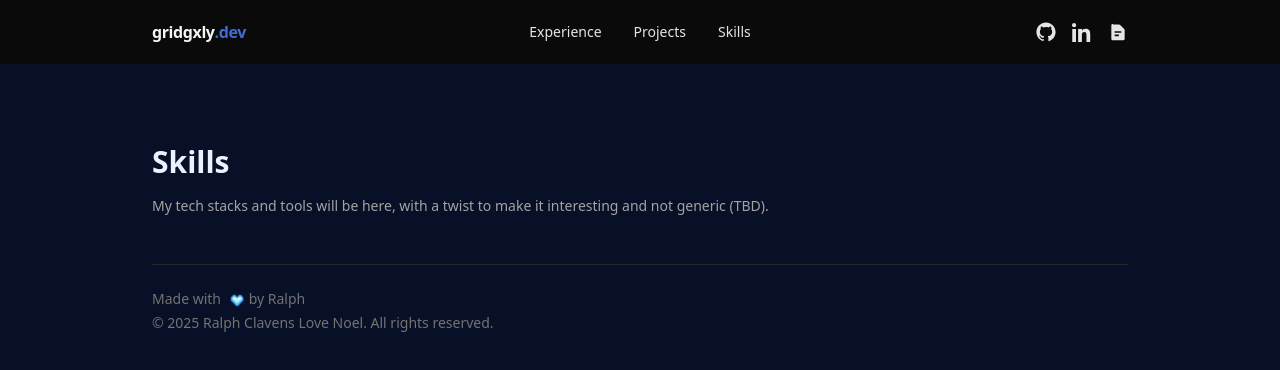
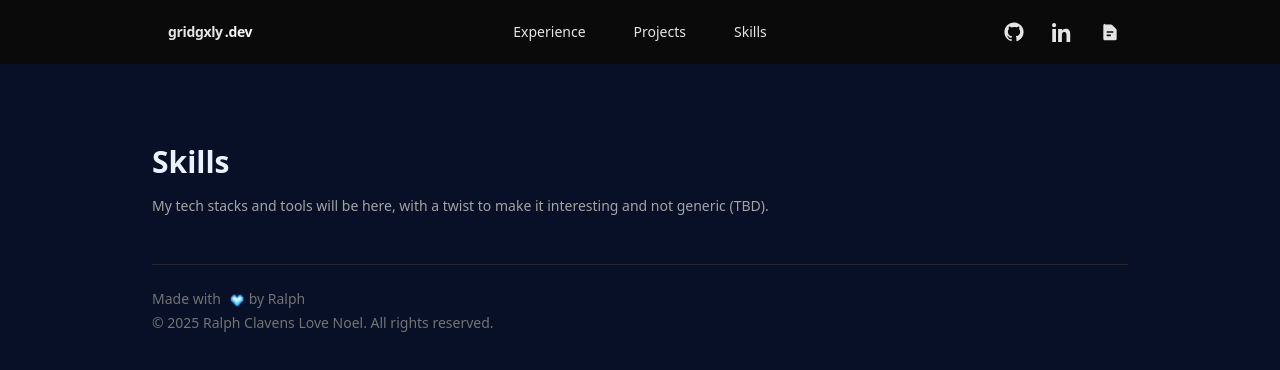
Before and after one commit to GridGxly/Portfolio, a React (Vite) app: page /skills in a window 1280 px wide. Shown: the top 370 px of the page. Built offline with nearby package versions, Linux system fonts and the light colour scheme.

Commit message:
added some hover animations

```diff
--- a/src/components/Navbar.jsx
+++ b/src/components/Navbar.jsx
@@ -58,34 +58,43 @@
     export default function Navbar() {
     const [isOpen, setIsOpen] = useState(false);
 
+
+    const navPillClasses =
+    "relative inline-flex items-center justify-center rounded-full px-4 py-1 text-sm font-medium text-neutral-200 transition-colors duration-200 " +
+    "before:absolute before:inset-0 before:rounded-full before:bg-grid-accent-soft before:scale-x-0 before:origin-center before:transition-transform before:duration-200 before:content-[''] " +
+    "hover:before:scale-x-100 hover:text-neutral-950";
+
     return (
     <header className="fixed inset-x-0 top-0 z-50 bg-neutral-950 text-neutral-100 backdrop-blur">
     <nav className="relative mx-auto flex h-16 max-w-5xl items-center px-4 sm:px-6">
-    <Link to="/" className="text-base font-semibold tracking-tight">
-    <span className="font-bold lowercase">gridgxly</span>
-    <span className="text-grid-accent-soft">.dev</span>
+    <Link
+    to="/"
+    className={`group ${navPillClasses} mr-4 max-sm:px-3 max-sm:py-1 text-base font-semibold tracking-tight`}
+    >
+    <span className="relative z-10 font-bold lowercase">
+            gridgxly
+    </span>
+    <span className="relative z-10 ml-0.5 text-neutral-100 group-hover:text-neutral-100">
+            .dev
+    </span>
     </Link>
 
 
-
-    <div className="hidden sm:flex gap-8 text-sm font-medium text-neutral-200 absolute left-1/2 -translate-x-1/2">
+    <div className="absolute left-1/2 hidden -translate-x-1/2 gap-4 sm:flex">
     {navLinks.map((link) => (
-    <Link
-    key={link.to}
-    to={link.to}
-    className="hover:text-white transition-colors"
-    >
-    {link.label}
+    <Link key={link.to} to={link.to} className={navPillClasses}>
+    <span className="relative z-10">{link.label}</span>
     </Link>
     ))}
     </div>
 
-    <div className="ml-auto hidden items-center gap-4 sm:flex">
+
+    <div className="ml-auto hidden items-center gap-3 sm:flex">
     <a
     href="https://github.com/GridGxly"
     target="_blank"
     rel="noreferrer"
-    className="text-neutral-200 hover:text-white transition-colors"
+    className="rounded-md p-2 text-neutral-200 transition-colors duration-200 hover:bg-grid-accent-soft/20 hover:text-grid-accent-soft"
     >
     <span className="sr-only">GitHub</span>
     <IconGitHub className="h-5 w-5" />
@@ -94,14 +103,14 @@
     href="https://www.linkedin.com/in/ralphnoel/"
     target="_blank"
     rel="noreferrer"
-    className="text-neutral-200 hover:text-white transition-colors"
+    className="rounded-md p-2 text-neutral-200 transition-colors duration-200 hover:bg-grid-accent-soft/20 hover:text-grid-accent-soft"
     >
     <span className="sr-only">LinkedIn</span>
     <IconLinkedIn className="h-5 w-5" />
     </a>
     <a
     href="/Ralph-Resume.pdf"
-    className="text-neutral-200 hover:text-white transition-colors"
+    className="rounded-md p-2 text-neutral-200 transition-colors duration-200 hover:bg-grid-accent-soft/20 hover:text-grid-accent-soft"
     >
     <span className="sr-only">Résumé</span>
     <IconDocument className="h-5 w-5" />
@@ -111,9 +120,9 @@
 
     <button
     type="button"
-    onClick={() => setIsOpen(!isOpen)}
+    onClick={() => setIsOpen((open) => !open)}
     aria-label="Toggle navigation"
-    className="sm:hidden text-neutral-100 ml-auto"
+    className="ml-auto text-neutral-100 sm:hidden"
     >
     {isOpen ? (
     <span className="text-2xl leading-none">&times;</span>
@@ -127,45 +136,46 @@
     </button>
     </nav>
 
+
     {isOpen && (
-    <div className="sm:hidden bg-neutral-950/95">
-    <div className="space-y-1 px-4 pb-4 pt-2 text-lg text-neutral-100">
+    <div className="sm:hidden border-t border-neutral-800 bg-neutral-950/95">
+    <div className="space-y-2 px-4 py-3">
     {navLinks.map((link) => (
     <Link
     key={link.to}
     to={link.to}
-    className="block rounded-lg px-2 py-2 hover:bg-white/5"
+    className={`${navPillClasses} w-full justify-start px-3 py-2`}
     onClick={() => setIsOpen(false)}
     >
-    {link.label}
+    <span className="relative z-10">{link.label}</span>
     </Link>
     ))}
 
-    <div className="mt-4 flex justify-center gap-5 pb-2 text-neutral-200">
+    <div className="mt-3 flex justify-center gap-4 pt-1 text-neutral-200">
     <a
     href="https://github.com/GridGxly"
     target="_blank"
     rel="noreferrer"
-    className="hover:text-white transition-colors"
+    className="rounded-md p-2 transition-colors duration-200 hover:bg-grid-accent-soft/20 hover:text-grid-accent-soft"
     >
     <span className="sr-only">GitHub</span>
-    <IconGitHub className="h-6 w-6" />
+    <IconGitHub className="h-5 w-5" />
     </a>
     <a
     href="https://www.linkedin.com/in/ralphnoel/"
     target="_blank"
     rel="noreferrer"
-    className="hover:text-white transition-colors"
+    className="rounded-md p-2 transition-colors duration-200 hover:bg-grid-accent-soft/20 hover:text-grid-accent-soft"
     >
     <span className="sr-only">LinkedIn</span>
-    <IconLinkedIn className="h-6 w-6" />
+    <IconLinkedIn className="h-5 w-5" />
     </a>
     <a
     href="/Ralph-Resume.pdf"
-    className="hover:text-white transition-colors"
+    className="rounded-md p-2 transition-colors duration-200 hover:bg-grid-accent-soft/20 hover:text-grid-accent-soft"
     >
     <span className="sr-only">Résumé</span>
-    <IconDocument className="h-6 w-6" />
+    <IconDocument className="h-5 w-5" />
     </a>
     </div>
     </div>
--- a/src/index.css
+++ b/src/index.css
@@ -1,6 +1,54 @@
 @tailwind base;
 @tailwind components;
 @tailwind utilities;
+/* --- Navbar hover animation --- */
+.nav-link {
+  position: relative;
+  z-index: 0;
+  padding-bottom: 0.25rem; /* a little breathing room for the underline */
+  transition: color 150ms ease-out;
+}
+
+/* soft pill fill that sweeps from center */
+.nav-link::before {
+  content: "";
+  position: absolute;
+  inset: -0.35rem -0.75rem;          /* top/right/bottom/left */
+  border-radius: 9999px;
+  background: rgba(96, 165, 250, 0.10); /* soft blue glow: ~tailwind sky-400 at 10% */
+  transform: scaleX(0);
+  transform-origin: center;
+  opacity: 0;
+  transition: transform 200ms ease-out, opacity 200ms ease-out;
+  z-index: -1;
+}
+
+/* center underline like the “TRACK PACKAGE” example */
+.nav-link::after {
+  content: "";
+  position: absolute;
+  left: 50%;
+  bottom: -0.2rem;
+  width: 0;
+  height: 2px;
+  transform: translateX(-50%);
+  background: #60a5fa; /* your accent blue */
+  transition: width 180ms ease-out;
+}
+
+/* hover state */
+.nav-link:hover {
+  color: #f9fafb; /* near-white */
+}
+
+.nav-link:hover::before {
+  transform: scaleX(1);
+  opacity: 1;
+}
+
+.nav-link:hover::after {
+  width: 100%;
+}
 
 html,
 body {
```
